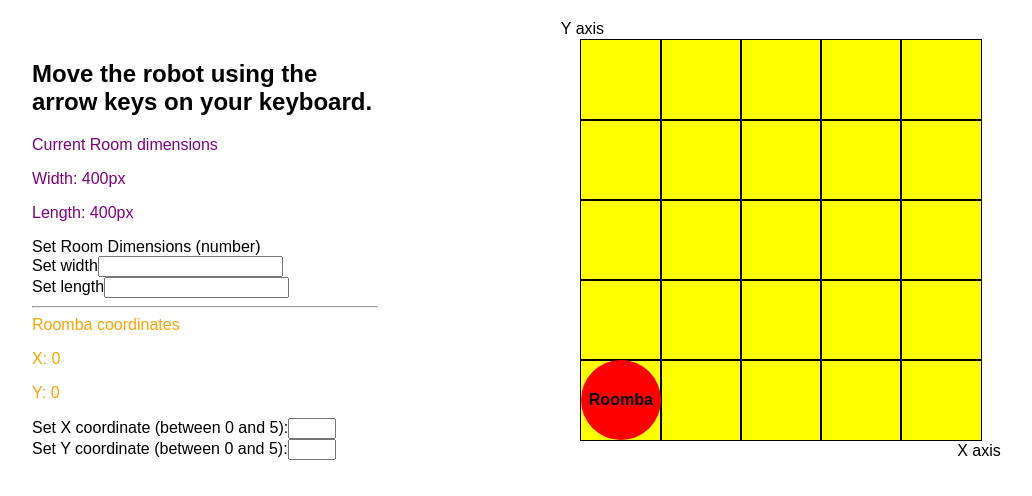
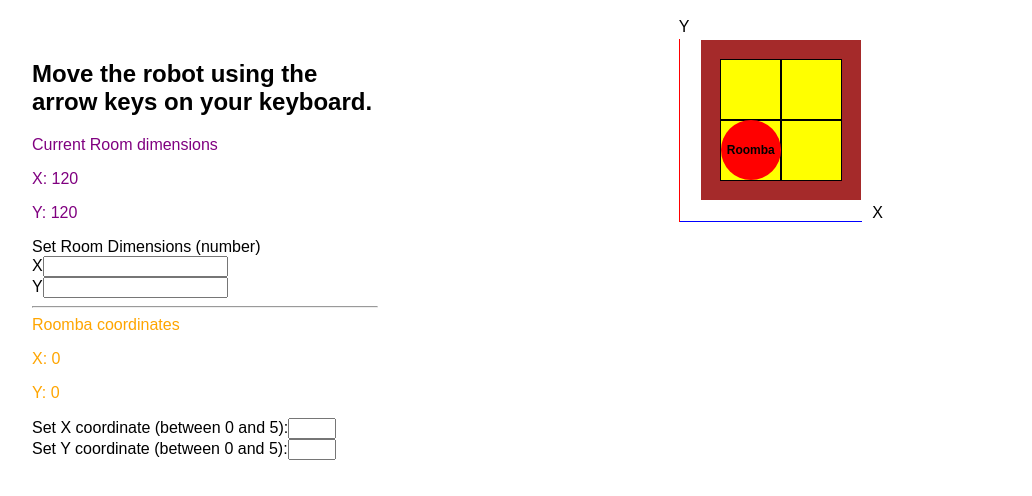
Before and after one commit to petia182/roomba-hoover, a React app: page / in a window 1280 px wide. Shown: the top 496 px of the page, without its empty margins (32-1064 px from the left). Built offline with nearby package versions, Linux system fonts and the light colour scheme.

Commit message:
fixing room dimensios to be X and Y coordinates and styling

```diff
--- a/src/App.js
+++ b/src/App.js
@@ -5,21 +5,24 @@
 import "./App.scss";
 
 class App extends Component {
-	state = {
+	constructor(props) {
+		super();
+		this.state = {
 			roomDimensions: {
-			width: 400,
-			height: 400
+				width: 2,
+				height: 2
 			},
 			robotCoordinates: {
 				x: 0,
 				y: 0
 			},
 			dirtCoordinates: {
-			x: 1,
-			y: 1
+				x: 0,
+				y: 0
 			}
 		};
-
+		this.blockSize = 60;
+	}
 	setRoomWidthDimensions = e => {
 		this.setState({
 			roomDimensions: {
@@ -41,7 +44,7 @@
 	setRobotXCoordinates = e => {
 		this.setState({
 			robotCoordinates: {
-				x: (e.target.value - 1) * this.state.roomDimensions.width / 5,
+				x: e.target.value * this.state.roomDimensions.width / 5,
 				y: this.state.robotCoordinates.y
 			}
 		});
@@ -50,25 +53,27 @@
 	setRobotYCoordinates = e => {
 		this.setState({
 			robotCoordinates: {
-				y: (e.target.value - 1) * this.state.roomDimensions.width / 5,
+				y: e.target.value * this.state.roomDimensions.width / 5,
 				x: this.state.robotCoordinates.x
 			}
 		});
 	};
 
-	getUserInput(e) {
-		console.log(e.target.value);
-		return e.target.value;
-	}
+	// getUserInput(e) {
+	// 	console.log(e.target.value);
+	// 	return e.target.value;
+	// }
 
-	renderBlock(roomDimensionsWidth, roomDimensionsHeight) {
+	renderBlock = (roomDimensionsWidth, roomDimensionsHeight) => {
+		const numberOfBlocks =
+			this.state.roomDimensions.width * this.state.roomDimensions.height;
 		let blocks = [];
-		for (let i = 0; i < 25; i++) {
+		for (let i = 0; i < numberOfBlocks; i++) {
 			blocks.push(
 				<div
 					style={{
-						width: roomDimensionsWidth / 5,
-						height: roomDimensionsHeight / 5
+						width: this.blockSize,
+						height: this.blockSize
 					}}
 					key={i}
 					className="blocks"
@@ -76,13 +81,49 @@
 			);
 		}
 		return blocks;
-	}
+	};
+
+	componentDidUpdate = () => {
+		this.moveRobot();
+	};
+
+	moveRobot = e => {
+		// let n = 0;
+		// document.body.addEventListener("keyup", e => {
+		// 	n += 1;
+		// 	console.log(this.state.robotCoordinates.x);
+		// 	this.setState({
+		// 		robotCoordinates: {
+		// 			y: this.state.robotCoordinates.x + n,
+		// 			x: 5
+		// 		}
+		// 	});
+		// 	if (e.keyCode === 38 || e.keyCode === 87) {
+		// 		// this.setState({
+		// 		// 	robotCoordinates: {
+		// 		// 		y: n,
+		// 		// 		x: this.state.robotCoordinates.x
+		// 		// 	}
+		// 		// });
+		// 	} else if (e.keyCode === 40 || e.keyCode === 83) {
+		// 		console.log("DOWN");
+		// 	} else if (e.keyCode === 37 || e.keyCode === 65) {
+		// 		console.log("LEFT");
+		// 	} else if (e.keyCode === 39 || e.keyCode === 68) {
+		// 		console.log("RIGHT");
+		// 	}
+		// });
+	};
 
 	render() {
-		const roomDimensionsWidth = this.state.roomDimensions.width;
-		const roomDimensionsHeight = this.state.roomDimensions.height;
+		const roomDimensionsWidth =
+			this.state.roomDimensions.width * this.blockSize;
+		const roomDimensionsHeight =
+			this.state.roomDimensions.height * this.blockSize;
 		const robotYCoordinates = this.state.robotCoordinates.y;
 		const robotXCoordinates = this.state.robotCoordinates.x;
+
+		this.moveRobot();
 
 		return (
 			<div className="container">
--- a/src/App.scss
+++ b/src/App.scss
@@ -1,5 +1,5 @@
-$square-width: 60px;
-$square-height: 60px;
+$block: 60px;
+$border-width: 42px;
 
 .container {
   height: 100%;
@@ -20,11 +20,34 @@
   margin: 0 auto;
   background-color: yellow;
   position: relative;
+  border: 20px solid brown;
+
+  &::after,
+  &::before {
+    content: '';
+    position: absolute;
+    left: -$border-width;
+    bottom: -$border-width;
+  }
+
+  &::after {
+    height: calc(100% + #{$border-width * 1.5});
+    width: 1px;
+    background-color: red;
+  }
+
+  &::before {
+    width: calc(100% + #{$border-width * 1.5});
+    height: 1px;
+    background-color: blue;
+  }
   // max-width: calc(#{$square-width + 2} * 5);
 }
 
 .blocks {
   outline: 1px solid black;
+  // height: $block;
+  // width: $block;
 }
 
 .roomba {
@@ -35,6 +58,7 @@
   align-items: center;
   justify-content: center;
   font-weight: bold;
+  font-size: 12px;
 }
 
 .roomba-coordinates {
@@ -48,13 +72,13 @@
 .y-axis {
   position: absolute;
   margin: 0;
-  top: -20px;
-  left: -20px;
+  top: -$border-width;
+  left: -$border-width;
 }
 
 .x-axis {
   position: absolute;
   margin: 0;
-  bottom: -20px;
-  right: -20px;
+  bottom: -$border-width;
+  right: -$border-width;
 }
--- a/src/components/room-settings.js
+++ b/src/components/room-settings.js
@@ -13,13 +13,13 @@
 				<h2>Move the robot using the arrow keys on your keyboard.</h2>
 				<div className="room-coordinates">
 					<p>Current Room dimensions</p>
-					<p>Width: {roomDimensionsWidth}px</p>
-					<p>Length: {roomDimensionsHeight}px</p>
+					<p>X: {roomDimensionsWidth}</p>
+					<p>Y: {roomDimensionsHeight}</p>
 				</div>
 				Set Room Dimensions (number)
 				<br />
 				<div className="form-group">
-					<label htmlFor="room-width-dimensions">Set width</label>
+					<label htmlFor="room-width-dimensions">X</label>
 					<input
 						onChange={setRoomWidthDimensions}
 						id="room-width-dimensions"
@@ -27,7 +27,7 @@
 					/>
 				</div>
 				<div className="form-group">
-					<label htmlFor="room-height-dimensions">Set length</label>
+					<label htmlFor="room-height-dimensions">Y</label>
 					<input
 						onChange={setRoomHeightDimensions}
 						id="room-height-dimensions"
--- a/src/components/room.js
+++ b/src/components/room.js
@@ -19,18 +19,18 @@
 			>
 				{renderBlock}
 				<div
+					className="roomba"
 					style={{
-						width: roomDimensionsWidth / 5,
-						height: roomDimensionsHeight / 5,
+						width: 60,
+						height: 60,
 						bottom: robotYCoordinates,
 						left: robotXCoordinates
 					}}
-					className="roomba"
 				>
 					Roomba
 				</div>
-				<p className="x-axis">X axis</p>
-				<p className="y-axis">Y axis</p>
+				<p className="x-axis">X</p>
+				<p className="y-axis">Y</p>
 			</div>
 		);
 	}
```
Lines whose indentation alone changed are shown as unchanged.
